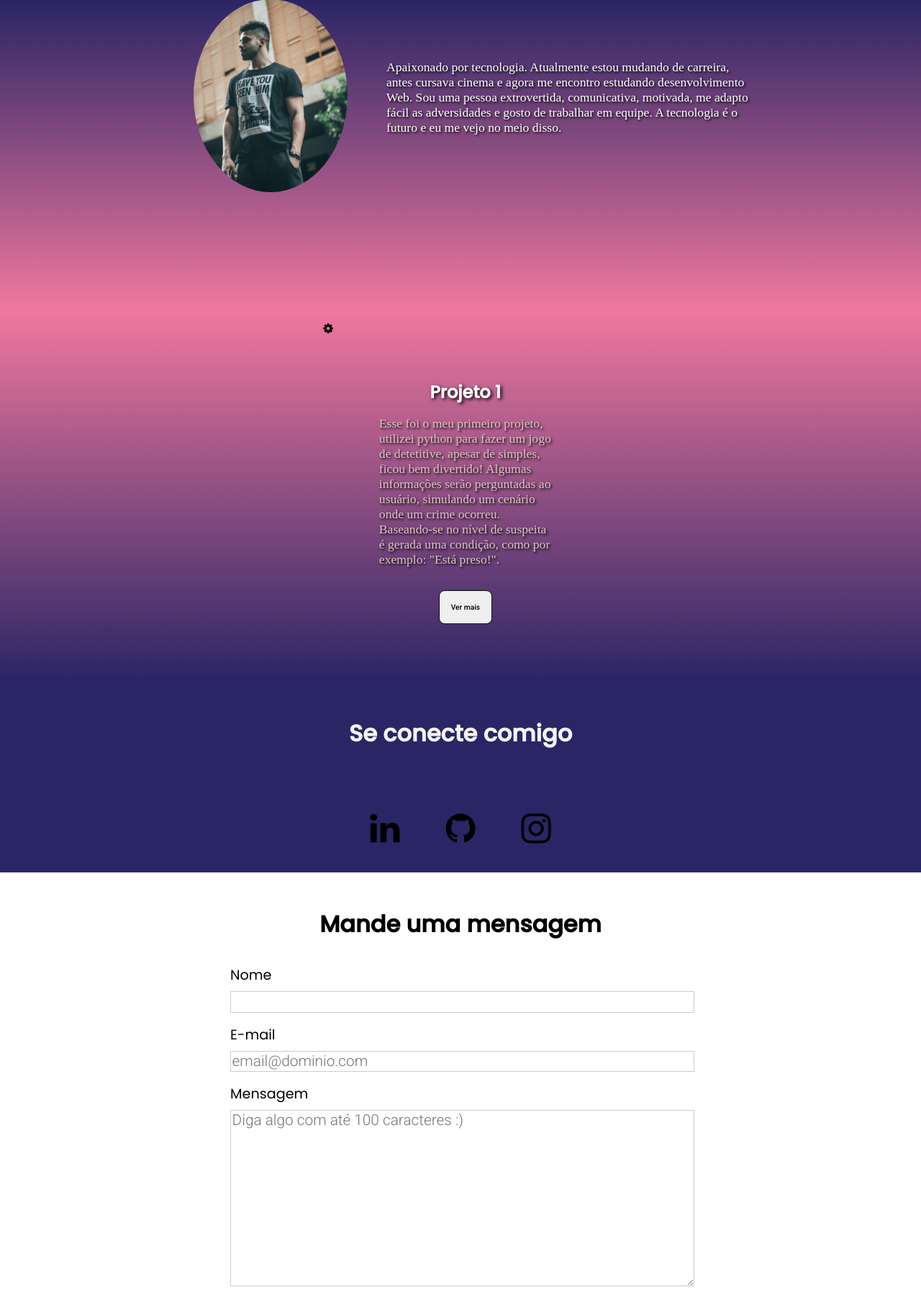
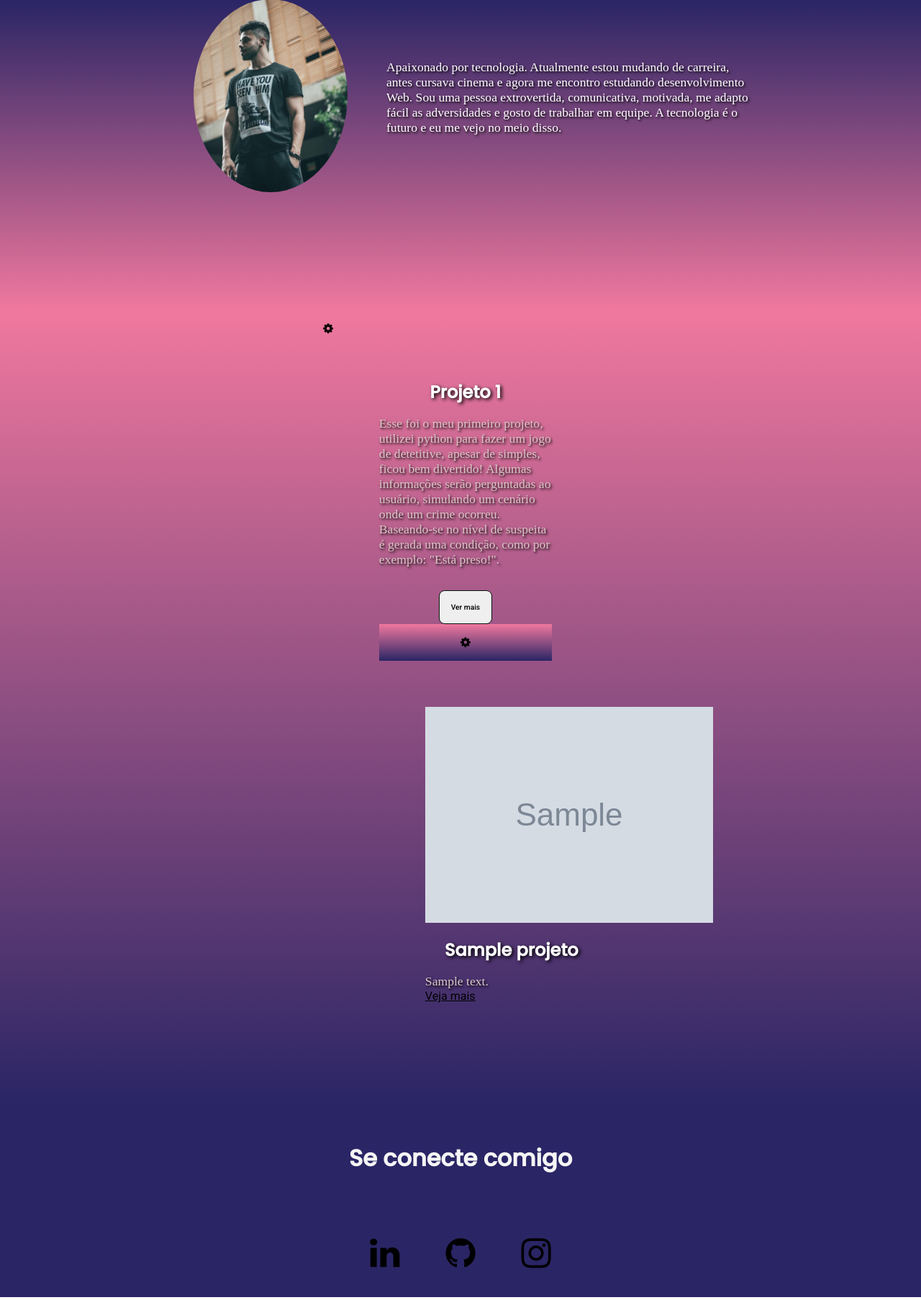
Before and after one commit to lucasmbrute2/portfolio, a Flask app: page / in a window 1280 px wide. Shown: the part 1121-2927 px from the top of the page at 72% size. Run offline with Flask 2, Linux system fonts and the light colour scheme; tables that the repository leaves empty hold one stand-in row (values such as "Sample post"); grey boxes marked "Sample" are stand-in pictures; some web fonts are replaced.

Commit message:
Alterando as rotas

```diff
--- a/app.py
+++ b/app.py
@@ -51,12 +51,14 @@ class Projeto(db.Model):
 
 @app.route('/')
 def index():
-    return render_template('index.html')
+    projetos = Projeto.query.all()
+    return render_template('index.html', projetos = projetos)
 
 
 @app.route('/admin')
 def adm():
-    return render_template('admin.html')
+    projetos = Projeto.query.all()
+    return render_template('admin.html', projetos = projetos)
      # no CRUD esse é o READ
 
 
@@ -82,6 +84,27 @@ def novo_projeto():
         flash('Deu bom, confia!')
         projetos = Projeto.query.all()
         return render_template('admin.html', link = projeto.imagem, projetos = projetos )
+
+
+#CRUD - DELETE
+@app.route('/delete/<id>')
+def delete(id):
+    projeto = Projeto.query.get(id)
+    db.session.delete(projeto)
+    db.session.commit()
+    return redirect('/admin')
+
+
+
+
+#Autentiacação e login
+
+
+
+
+
+
+
 
 
 @app.route('/send', methods =['GET', 'POST'])
--- a/templates/index.html
+++ b/templates/index.html
@@ -90,6 +90,22 @@
                     target="_blank">Ver
                     mais</a> </button>
 
+                    <section id="projetos">
+
+                        <a href="/adm" id="config">
+                           <i class="fa fa-cog" aria-hidden="true"></i>
+                        </a>
+
+
+                    </section>
+                    {% for p in projetos %}
+                    <div>
+                       <img src="{{p.imagem}}" alt="img-lorem">
+                       <h2>{{p.nome}}</h2>
+                       <p>{{p.descricao}}</p>
+                       <a href="{{p.link}}" target="_blank">Veja mais</a>
+                    </div>
+                    {% endfor %}
 
 
         </div>
```
Also changed, not shown: templates/admin.html (renamed from templates/adm.html, +6 -2 lines).
